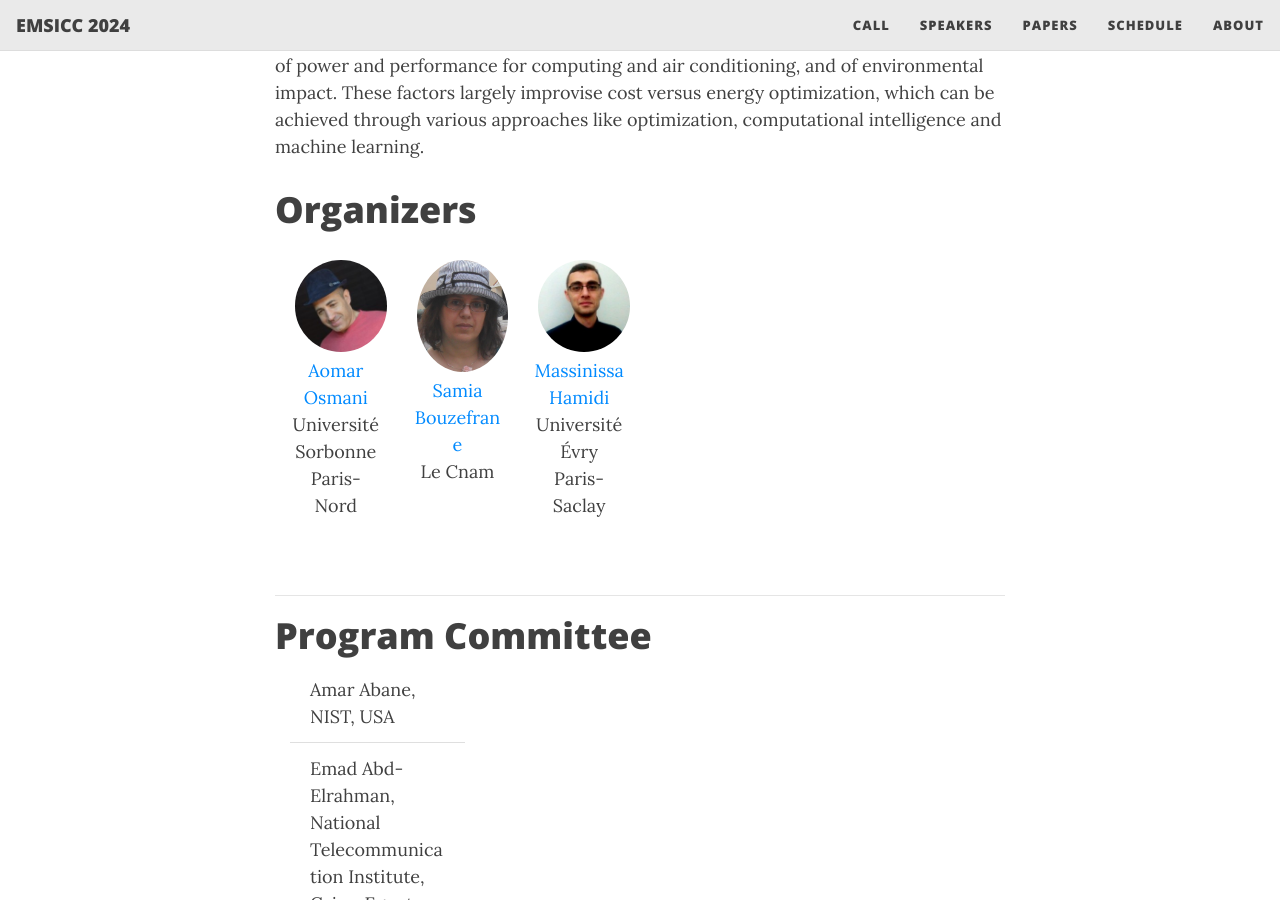
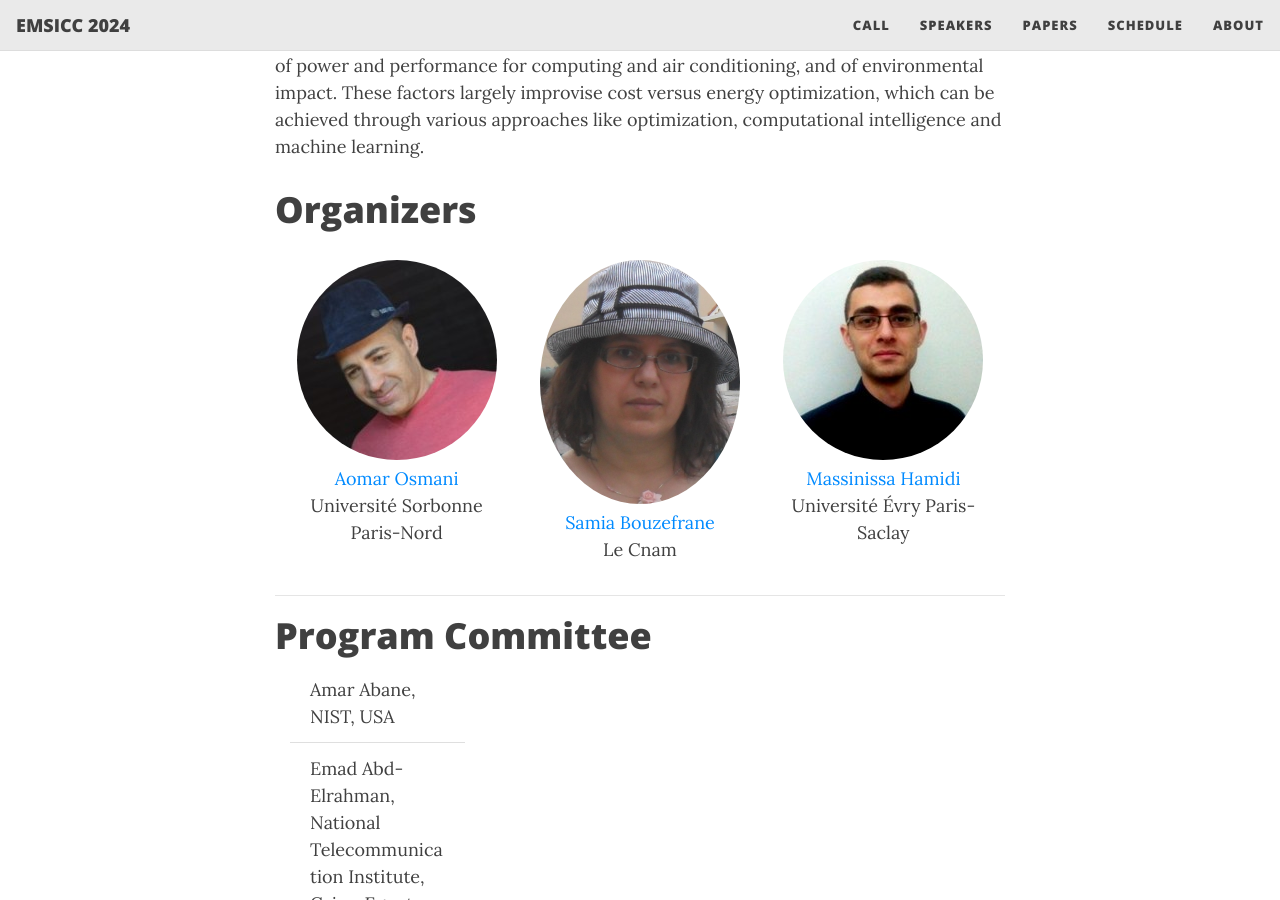
Before and after one commit to emsicc/2024, a Jekyll site: the page built from index.md, in a window 1280 px wide and 900 px high, scrolled down 689 px. Built offline with Jekyll 4.4.1, drawn with Linux system fonts in a browser that asks for light colours; nearby versions of some CDN libraries.

Commit message:
Update profile.html

```diff
--- a/_includes/profile.html
+++ b/_includes/profile.html
@@ -1,5 +1,5 @@
 <div
-  class="col-xs-3 col-sm-4 col-lg-2 col-xl-2 text-center"
+  class="col-xs-6 col-sm-4 col-lg-4 col-xl-4 text-center"
   id="{{ include.p[0] }}"
   style="width:300px;height: 300px"
 >
```
